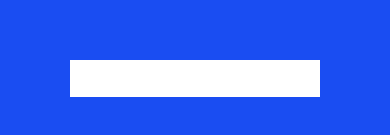
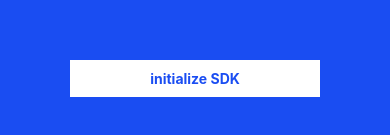
Before and after one commit to passbase/react-native-demo-app, a React Native app: screen / in a window 390 px wide. Shown: the part 677-812 px from the top of the page. Built offline with nearby package versions, Linux system fonts and the light colour scheme.

Commit message:
text color fixed

```diff
--- a/App.js
+++ b/App.js
@@ -175,7 +175,7 @@ const styles = StyleSheet.create({
     justifyContent: 'center',
   },
   btnText: {
-    color: 'white',
+    color: '#1a4df2',
     fontWeight: 'bold',
   },
   component: {
```
